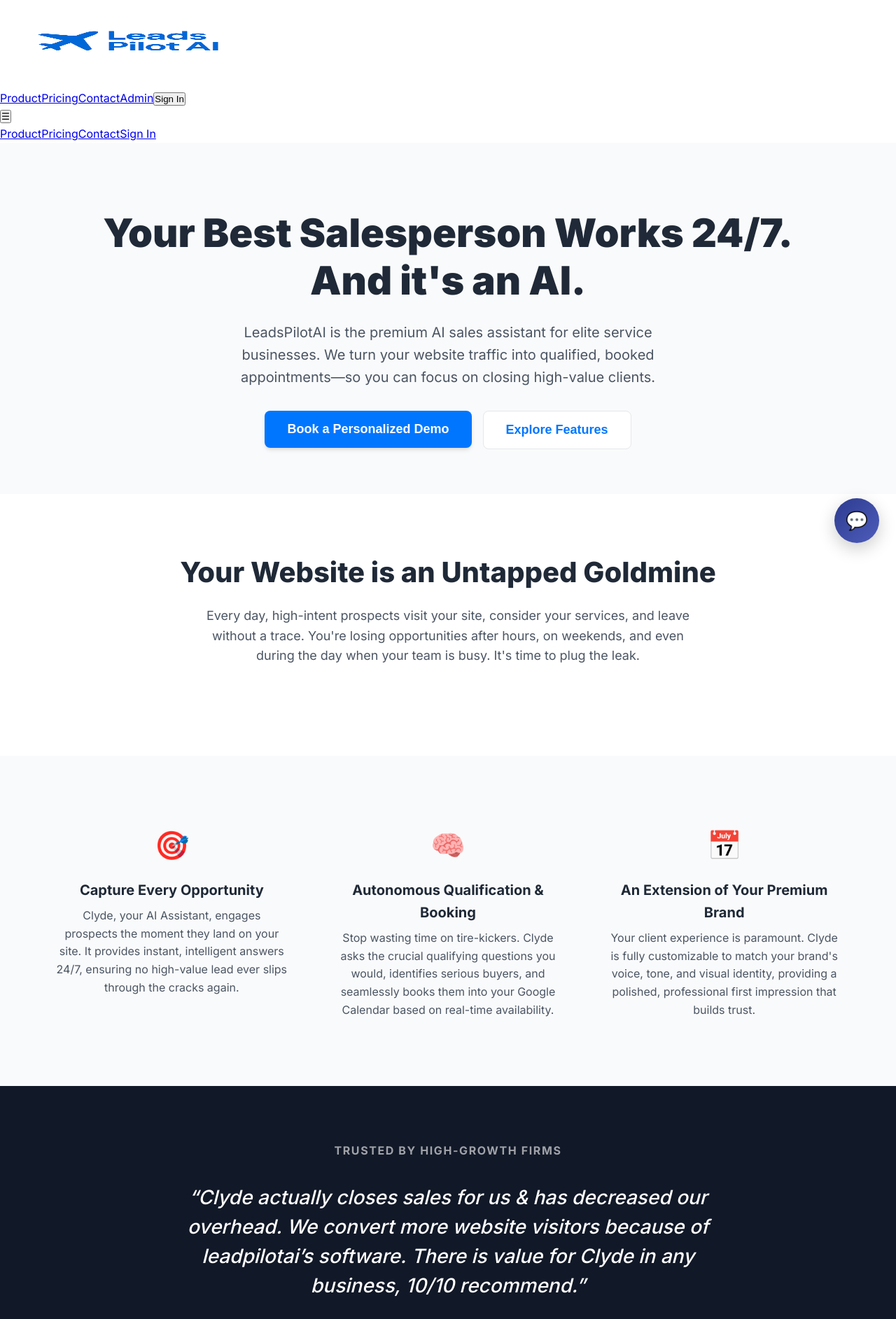
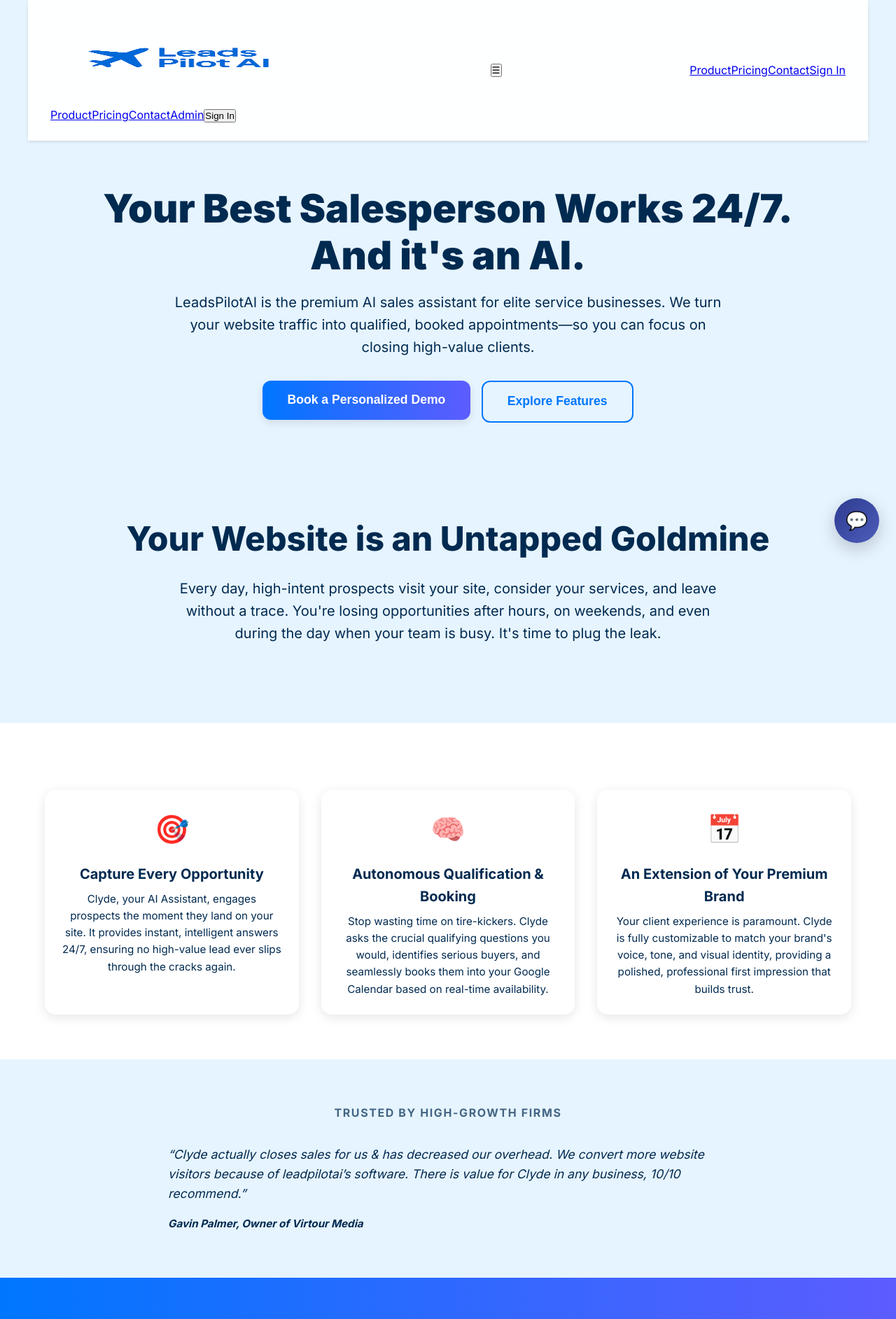
Before and after one commit to palmer95/LeadsPilotAi-Site, a Next.js app: page / in a window 1280 px wide. Shown: the top 1885 px of the page at 70% size. Built offline with nearby package versions, Linux system fonts and the light colour scheme.

Commit message:
fix: going back

```diff
--- a/src/app/globals.css
+++ b/src/app/globals.css
@@ -1,21 +1,22 @@
-/*
-  globals.css - The Clean Slate Fix
-  This file is designed to ONLY style the new homepage component.
-  It is simplified and removes all conflicting old class names.
-*/
+/* src/app/globals.css */
+/* This version restores your original, preferred visual style and applies it to the new homepage structure. */
 
-/* 1. Modern Reset & Thematic Variables */
 :root {
-  --primary: #3b82f6; /* A strong, confident blue */
-  --primary-dark: #2563eb;
-  --text-primary: #1f2937; /* Dark gray for high-readability text */
-  --text-secondary: #4b5563;
-  --bg-primary: #ffffff;
-  --bg-secondary: #f9fafb; /* A very light off-white for sections */
-  --border-color: #e5e7eb;
-  --shadow-md: 0 4px 6px -1px rgb(0 0 0 / 0.1), 0 2px 4px -2px rgb(0 0 0 / 0.1);
-  --shadow-lg: 0 10px 15px -3px rgb(0 0 0 / 0.1),
-    0 4px 6px -4px rgb(0 0 0 / 0.1);
+  --primary: #0076ff;
+  --accent: #5c5cff;
+  --background: #e6f4ff;
+  --text: #002a50;
+  --neutral: #f5f5f7;
+  --shadow: rgba(0, 0, 0, 0.1);
+  --shadow-hover: rgba(0, 0, 0, 0.2);
+}
+
+@media (prefers-color-scheme: dark) {
+  :root {
+    --background: #d1e6ff;
+    --text: #001f3f;
+    --neutral: #e0e0e7;
+  }
 }
 
 * {
@@ -25,14 +26,13 @@
 }
 
 body {
-  background: var(--bg-primary);
-  color: var(--text-secondary);
-  font-family: "Inter", -apple-system, BlinkMacSystemFont, "Segoe UI", Roboto,
-    sans-serif;
+  background: var(--background);
+  color: var(--text);
+  font-family: "Inter", -apple-system, BlinkMacSystemFont, sans-serif;
   line-height: 1.6;
+  overflow-x: hidden;
 }
 
-/* 2. Generic Container & Button Styles */
 .container {
   width: 100%;
   max-width: 1200px;
@@ -46,208 +46,246 @@ body {
   text-align: center;
 }
 
+/* Header (from your original) */
+.header {
+  position: sticky;
+  top: 0;
+  background-color: rgba(255, 255, 255, 0.95);
+  backdrop-filter: blur(8px);
+  padding: 1.5rem 2rem;
+  display: flex;
+  justify-content: space-between;
+  align-items: center;
+  z-index: 10;
+  box-shadow: 0 2px 4px var(--shadow);
+  max-width: 1200px;
+  margin: 0 auto;
+  width: 100%;
+}
+/* ... other header styles from original ... */
+
+/* --- BUTTONS (Your Original Style) --- */
 .btn {
-  display: inline-block;
-  padding: 0.875rem 1.75rem;
-  border-radius: 0.5rem;
+  text-decoration: none;
+}
+.btn-primary {
+  background: linear-gradient(90deg, var(--primary), var(--accent));
+  color: #ffffff;
+  padding: 1rem 2rem;
+  border-radius: 12px;
   font-size: 1rem;
   font-weight: 600;
   border: none;
   cursor: pointer;
   transition: transform 0.2s, box-shadow 0.2s;
-  text-decoration: none;
+  box-shadow: 0 4px 12px var(--shadow);
+}
+.btn-primary:hover {
+  transform: scale(1.05);
+  box-shadow: 0 6px 16px var(--shadow-hover);
+}
+.btn-secondary {
+  background: transparent;
+  color: var(--primary);
+  padding: 1rem 2rem;
+  border-radius: 12px;
+  font-size: 1rem;
+  font-weight: 600;
+  border: 2px solid var(--primary);
+  cursor: pointer;
+  transition: background 0.2s, color 0.2s;
+}
+.btn-secondary:hover {
+  background: var(--primary);
+  color: #ffffff;
+}
+.btn-lg {
+  font-size: 1.1rem;
+  padding: 1.1rem 2.2rem;
 }
 
-.btn-lg {
-  padding: 1rem 2rem;
-  font-size: 1.125rem;
-}
+/* --- NEW HOMEPAGE SECTIONS - STYLED WITH YOUR ORIGINAL AESTHETIC --- */
 
-.btn-primary {
-  background-color: var(--primary);
-  color: #ffffff;
-  box-shadow: var(--shadow-md);
-}
-.btn-primary:hover {
-  background-color: var(--primary-dark);
-  transform: translateY(-2px);
-  box-shadow: var(--shadow-lg);
-}
-
-.btn-secondary {
-  background-color: var(--bg-primary);
-  color: var(--primary);
-  border: 1px solid var(--border-color);
-}
-.btn-secondary:hover {
-  background-color: var(--bg-secondary);
-}
-
-/* 3. Homepage Section Styles (Matching page.tsx EXACTLY) */
-
-/* Hero Section */
 .hero-section {
-  padding: 6rem 0 4rem 0;
-  background-color: var(--bg-secondary);
+  padding: 4rem 2rem;
+  text-align: center;
 }
 .hero-headline {
   font-size: 3.5rem;
   font-weight: 900;
-  color: var(--text-primary);
-  margin-bottom: 1.5rem;
   line-height: 1.2;
+  color: var(--text);
+  margin-bottom: 1rem;
 }
 .hero-subheadline {
   font-size: 1.25rem;
-  max-width: 700px;
-  margin: 0 auto 2rem auto;
-  color: var(--text-secondary);
+  color: var(--text);
+  margin-bottom: 2rem;
+  max-width: 800px;
+  margin-left: auto;
+  margin-right: auto;
 }
 .hero-cta-buttons {
   display: flex;
   gap: 1rem;
+  flex-wrap: wrap;
   justify-content: center;
-  flex-wrap: wrap;
 }
 
-/* Problem/Solution Section */
 .problem-solution-section {
-  padding: 5rem 0;
+  padding: 4rem 2rem;
+  text-align: center;
 }
 .section-title {
-  font-size: 2.5rem;
+  font-size: 3rem;
   font-weight: 800;
-  color: var(--text-primary);
+  color: var(--text);
   margin-bottom: 1rem;
 }
 .section-intro {
-  font-size: 1.125rem;
-  max-width: 700px;
+  font-size: 1.25rem;
+  color: var(--text);
+  margin-bottom: 3rem;
+  max-width: 800px;
   margin: 0 auto 3rem auto;
 }
 
-/* Features Section */
 .features-section {
-  padding: 5rem 0;
-  background-color: var(--bg-secondary);
+  background-color: #ffffff;
+  padding: 4rem 2rem;
+  text-align: center;
 }
 .features-grid {
   display: grid;
   grid-template-columns: repeat(3, 1fr);
   gap: 2rem;
-  text-align: center;
+  max-width: 1200px;
+  margin: 2rem auto 0 auto;
 }
 .feature-card {
-  padding: 1rem;
+  background-color: rgba(255, 255, 255, 0.9);
+  border-radius: 16px;
+  padding: 1.5rem;
+  text-align: center;
+  box-shadow: 0 4px 16px var(--shadow);
+  transition: transform 0.3s;
+}
+.feature-card:hover {
+  transform: translateY(-8px);
 }
 .feature-icon {
   font-size: 2.5rem;
   margin-bottom: 1rem;
+  color: var(--accent);
 }
 .feature-title {
   font-size: 1.25rem;
   font-weight: 700;
-  color: var(--text-primary);
+  color: var(--text);
   margin-bottom: 0.5rem;
 }
 .feature-description {
-  font-size: 1rem;
+  font-size: 0.95rem;
+  color: var(--text);
 }
 
-/* Testimonial Section */
 .testimonial-section {
-  padding: 5rem 0;
-  background-color: #111827; /* A dark, premium background */
-  color: #ffffff;
+  padding: 4rem 2rem;
 }
 .testimonial-wrapper {
   max-width: 800px;
   margin: 0 auto;
-  text-align: center;
 }
 .testimonial-eyebrow {
+  text-align: center;
   font-size: 1rem;
   font-weight: 600;
   text-transform: uppercase;
   letter-spacing: 0.1em;
-  opacity: 0.6;
+  color: var(--text);
+  opacity: 0.7;
   margin-bottom: 2rem;
 }
+.testimonial-card {
+  /* Using your original testimonial card style */
+  width: 100%;
+  max-width: 600px;
+  background-color: #ffffff;
+  border-radius: 16px;
+  padding: 2rem;
+  text-align: center;
+  box-shadow: 0 4px 16px var(--shadow);
+  transition: transform 0.3s;
+  margin: 0 auto;
+}
+.testimonial-card:hover {
+  transform: translateY(-8px);
+}
 .testimonial-quote {
-  font-size: 1.75rem;
-  font-weight: 500;
+  font-size: 1.1rem;
+  color: var(--text);
+  margin-bottom: 1rem;
   font-style: italic;
-  line-height: 1.5;
-  margin: 0;
 }
 .testimonial-citation {
-  display: block;
-  margin-top: 1.5rem;
-  font-style: normal;
+  font-size: 0.95rem;
+  color: var(--text);
   font-weight: 600;
-  opacity: 0.8;
 }
 
-/* Final CTA Section */
 .final-cta-section {
-  padding: 5rem 0;
+  background: linear-gradient(90deg, var(--primary), var(--accent));
+  color: #ffffff;
+  text-align: center;
+  padding: 4rem 2rem;
 }
 .cta-headline {
   font-size: 2.5rem;
   font-weight: 800;
-  color: var(--text-primary);
   margin-bottom: 1rem;
 }
 .cta-subheadline {
-  font-size: 1.125rem;
+  font-size: 1.25rem;
+  margin: 0 auto 2rem auto;
   max-width: 600px;
-  margin: 0 auto 2rem auto;
+}
+.btn-cta {
+  /* Your original CTA button style */
+  background-color: #ffffff;
+  color: var(--primary);
+  padding: 1rem 2rem;
+  border-radius: 12px;
+  font-size: 1rem;
+  font-weight: 600;
+  border: none;
+  cursor: pointer;
+  transition: transform 0.2s, box-shadow 0.2s;
+  box-shadow: 0 4px 12px var(--shadow-hover);
+}
+.btn-cta:hover {
+  transform: scale(1.05);
 }
 
-/* Clyde Interaction Prompt */
 .clyde-interaction-prompt {
   text-align: center;
   padding: 3rem 0;
-  background-color: var(--bg-secondary);
-  border-top: 1px solid var(--border-color);
-}
-.clyde-interaction-prompt p {
-  font-weight: 500;
-  color: var(--text-secondary);
 }
 .clyde-interaction-prompt .highlight {
   color: var(--primary);
+  font-weight: 600;
 }
 
-/* 4. Mobile Responsiveness */
+/* MOBILE STYLES */
 @media (max-width: 768px) {
   .hero-headline {
     font-size: 2.5rem;
   }
-  .section-title,
-  .cta-headline {
-    font-size: 2rem;
+  .section-title {
+    font-size: 2.25rem;
   }
-  .hero-subheadline,
-  .section-intro,
-  .cta-subheadline {
-    font-size: 1rem;
+  .features-grid {
+    grid-template-columns: 1fr;
   }
-
-  .hero-section {
-    padding: 4rem 0;
-  }
-  .problem-solution-section,
-  .features-section,
-  .testimonial-section,
-  .final-cta-section {
-    padding: 3rem 0;
-  }
-
-  .features-grid {
-    grid-template-columns: 1fr; /* Stack on mobile */
-  }
-
   .hero-cta-buttons {
     flex-direction: column;
     align-items: center;
@@ -257,3 +295,5 @@ body {
     max-width: 320px;
   }
 }
+
+@import url("https://fonts.googleapis.com/css2?family=Inter:wght@400;500;600;700;800;900&display=swap");
```
